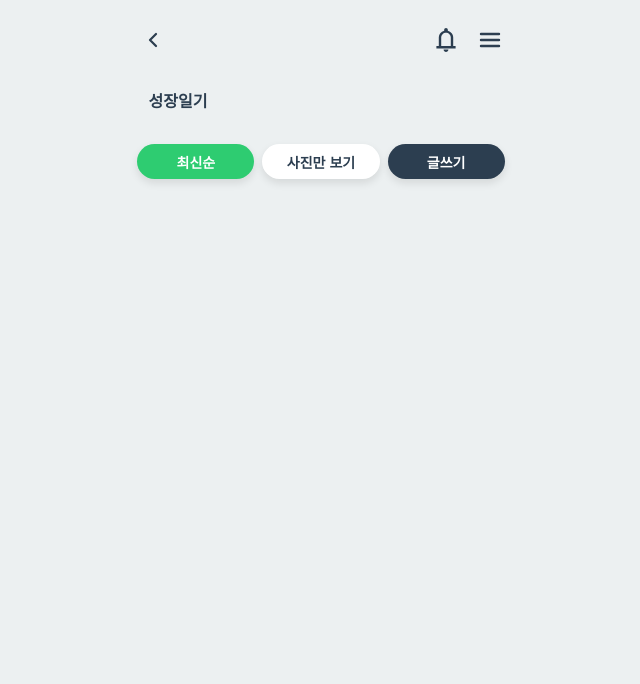
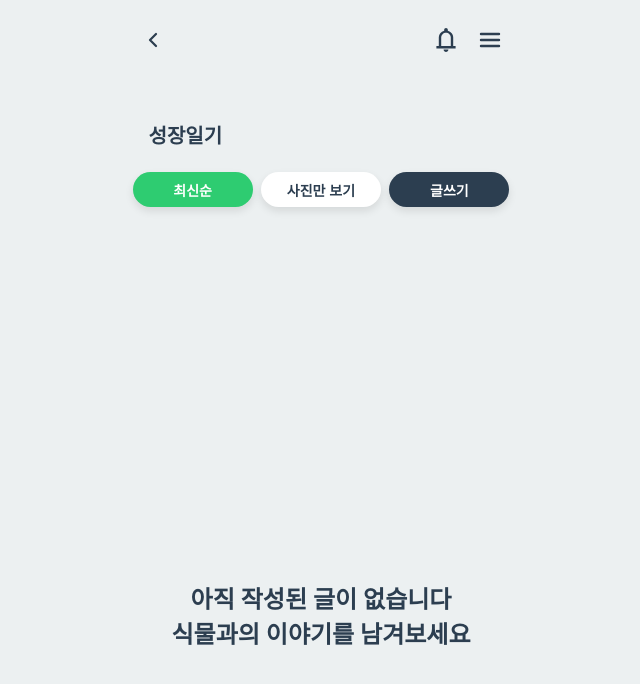
Before and after one commit to PRMS-HIFIVE/LittleGarden, a React (Vite) app in the folder frontend/: page /diary in a window 1280 px wide. Shown: the top 684 px of the page, without its empty margins (319-959 px from the left). Built offline with nearby package versions, Linux system fonts and the light colour scheme; no server answers.

Commit message:
usePostFilter에 photo이미지 관련 추가, 성장일기 글없음 추가, 헤더부분 스크롤시 어색한 부분 수정

```diff
--- a/frontend/src/hooks/usePostFilter.ts
+++ b/frontend/src/hooks/usePostFilter.ts
@@ -28,6 +28,7 @@ export const usePostFilter = (stateType: 1 | 2) => {
   console.log("필터 로그인 유저ID:", userId, "isInitialized:", isInitialized);
 
   const [isMyPostFiltered, setIsMyPostFiltered] = useState(false);
+  const [isPhotoFiltered, setIsPhotoFiltered] = useState(false);
     if (!isInitialized) {
     return {
       init: async () => {},
@@ -68,5 +69,17 @@ export const usePostFilter = (stateType: 1 | 2) => {
     }
   };
 
-  return { init, filterLatest, filterMyPosts };
+  // 사진만 출력
+  const filterPhotoPosts = () => {
+    if (isPhotoFiltered) {
+      setFilteredPosts(allPosts);
+      setIsPhotoFiltered(false);
+    } else {
+      const photoOnly = allPosts.filter((post) => !!post.img)
+        setFilteredPosts(photoOnly);
+        setIsPhotoFiltered(false);
+    }
+  }
+
+  return { init, filterLatest, filterMyPosts, filterPhotoPosts };
 };
--- a/frontend/src/pages/Community/Community.styles.ts
+++ b/frontend/src/pages/Community/Community.styles.ts
@@ -36,3 +36,9 @@ export const ScrollableCardList = styled(CardListContainer)`
     display: none;
   }
 `;
+
+export const ContentWrapper = styled.div`
+  position: relative;
+  top: 120px;
+  height: 100%;
+`;
--- a/frontend/src/pages/Community/Community.tsx
+++ b/frontend/src/pages/Community/Community.tsx
@@ -24,8 +24,8 @@ const Community = () => {
   return (
     <>
       <S.Container>
+          <S.ContentWrapper>
               <MainpageHeader />
-
               <S.Title>커뮤니티</S.Title>
               <S.ButtonWrapper>
                 <Button
@@ -58,6 +58,8 @@ const Community = () => {
             <S.ScrollableCardList>
             <CommunityList />
             </S.ScrollableCardList>
+          </S.ContentWrapper>
+
 
       </S.Container>
     </>
--- a/frontend/src/pages/Diary/Diary.styles.ts
+++ b/frontend/src/pages/Diary/Diary.styles.ts
@@ -1,6 +1,8 @@
 import styled from "styled-components";
 import { backgroundColors } from "@/styles/paletteMapping";
+import { CardListContainer } from "@/common/Card/CardList/CardList.styles";
 
+/*
 export const Container = styled.div`
   display: block;
   min-height: 100vh;
@@ -8,7 +10,17 @@ export const Container = styled.div`
   margin: 0 auto;
   background-color: ${backgroundColors.primary};
 `;
+*/
+export const Container = styled.div`
+  display: flex;
+  flex-direction: column;
+  height: 100vh;
+  max-width: 393px;
+  margin: 0 auto;
+  background-color: ${backgroundColors.primary};
+`;
 
+/*
 export const Title = styled.p`
   position: fixed;
   top: 4rem;
@@ -16,6 +28,13 @@ export const Title = styled.p`
   margin: 1.5rem;
   font-weight: 600;
 `;
+*/
+export const Title = styled.span`
+  margin: 100px 1.5rem 0;
+  font-weight: 600;
+  font-size: 1.25rem;
+`;
+/*
 export const ButtonWrapper = styled.div`
   position: fixed;
   top: 9rem;
@@ -26,3 +45,39 @@ export const ButtonWrapper = styled.div`
   justify-content: center;
   gap: 0.5rem
 `
+*/
+export const ButtonWrapper = styled.div`
+  padding: 0.5rem;
+  margin-top: 15px;
+  display: flex;
+  flex-direction: row;
+  justify-content: center;
+  gap: 0.5rem;
+`;
+export const ScrollableCardList = styled(CardListContainer)`
+  flex: 1;
+  overflow-y: auto;
+  padding: 1rem;
+  box-sizing: border-box;
+
+  &::-webkit-scrollbar {
+    display: none;
+  }
+`;
+export const ContentWrapper = styled.div`
+  position: relative;
+  top: 120px;
+  height: 100%;
+`;
+
+export const textContainer = styled.div`
+  height: 100%;
+  display: flex;
+  justify-content: center;
+  align-items: center;
+  text-align: center;
+`;
+
+export const noDataText = styled.strong`
+  font-size: 1.5rem;
+`;
--- a/frontend/src/pages/Diary/Diary.tsx
+++ b/frontend/src/pages/Diary/Diary.tsx
@@ -2,35 +2,44 @@ import * as S from "./Diary.styles";
 import { useNavigate, Outlet } from "react-router-dom";
 import Button from "@/components/UI/Button/Button";
 import MainpageHeader from "@/common/Header/HeaderVariants/MainpageHeader";
+import { usePostFilter } from "@/hooks/usePostFilter";
+import { useEffect } from "react";
 
 
 const Diary = () => {
     const navigate = useNavigate();
 
-    const handleLatest = () => {
-        navigate('/diary/latest')
-    }
-    const handlePhotoOnly = () => {
-        navigate('/diary/photo')
-    }
+    const { init, filterLatest, filterPhotoPosts } = usePostFilter(1);
+
+    useEffect(() => {
+        init();
+    }, [])
+
+    // const handleLatest = () => {
+    //     navigate('/diary/latest')
+    // }
+    // const handlePhotoOnly = () => {
+    //     navigate('/diary/photo')
+    // }
     const handleWritePost = () => {
         navigate('/diary/write')
     }
     return (
         <>
             <S.Container>
+                <S.ContentWrapper>
                     <MainpageHeader />
                     <S.Title>성장일기</S.Title>
                     <S.ButtonWrapper>
                         <Button
                             variant="diaryMenu"
-                        onClick={handleLatest}
+                            onClick={filterLatest}
                             width="50%"
                         > 최신순
                         </Button>
                         <Button
                             variant="diaryMenu"
-                        onClick={handlePhotoOnly}
+                            onClick={filterPhotoPosts}
                             width="50%"
                             color="white"
                         > 사진만 보기
@@ -43,7 +52,16 @@ const Diary = () => {
                         > 글쓰기
                         </Button>
                     </S.ButtonWrapper>
+                    <S.textContainer>
+                        <S.noDataText>
+                            아직 작성된 글이 없습니다<br/>
+                            식물과의 이야기를 남겨보세요
+                        </S.noDataText>
                         <Outlet></Outlet>
+                    </S.textContainer>
+
+                </S.ContentWrapper>
+
             </S.Container>
         </>
     )
--- a/frontend/src/pages/Diary/DiaryList/DiaryList.tsx
+++ b/frontend/src/pages/Diary/DiaryList/DiaryList.tsx
@@ -1,6 +1,8 @@
-import * as diaryAPI from "@/apis/diary.api"
-import { useEffect, useState } from "react";
+//import * as diaryAPI from "@/apis/diary.api"
+//import { useEffect, useState } from "react";
+import { useAuthStore } from '@/store/authStore';
 import CardList from './../../../common/Card/CardList/CardList';
+import { usePostStore } from "@/store/postStore";
 
 export interface DiaryData {
     userId: number;
@@ -15,57 +17,73 @@ export interface DiaryData {
 
 // 작성 게시글
 const DiaryList = () => {
-    const [diaries, setDiaries] = useState<DiaryData[]>([]);
-    const [loading, setLoading] = useState(true);
-    const [error, setError] = useState<string | null>(null);
+    // const [diaries, setDiaries] = useState<DiaryData[]>([]);
+    // const [loading, setLoading] = useState(true);
+    // const [error, setError] = useState<string | null>(null);
+
+    const {filteredPosts} = usePostStore();
+    const userId = useAuthStore((s) => s.userId);
+    const myPosts = filteredPosts.filter(post => post.user_id === userId);
+
+    // useEffect( () => {
+    //     const fetchDiaries = async () => {
+    //         setLoading(true);
+    //         setError(null);
+    //         try {
+    //             const userId = Number(localStorage.getItem("userId"));
+    //             const data: DiaryData[] = await diaryAPI.getDiary(userId); // diary.api 쪽에서는 전체 다 받아오고, 아래에서 필터링
+
+    //             // userId로 필터링
+    //             const filtered = data.filter(diary => diary.userId === userId);
+
+    //             // 기본적으로 정렬상태
+    //             const sorted = filtered.sort((a: DiaryData, b: DiaryData) => new Date(b.createdAt).getTime() - new Date(a.createdAt).getTime());
+    //             setDiaries(sorted);
+
+    //         } catch (error : unknown) {
+    //             if (error instanceof Error) {
+    //                 setError(error.message || "목록을 불러오는데 실패했습니다");
+    //             }
+    //         } finally {
+    //             setLoading(false);
+    //         }
+    //     }
+    //     fetchDiaries();
+    // }, [])
+
+    // if (loading) return <div>불러오는 중</div>
+    //if (error) return <div>{error}</div>
+
+    if (!filteredPosts) return <div>불러오는 중</div>;
 
 
-    useEffect( () => {
-        const fetchDiaries = async () => {
-            setLoading(true);
-            setError(null);
-            try {
-                const userId = Number(localStorage.getItem("userId"));
-                const data: DiaryData[] = await diaryAPI.getDiary(userId); // diary.api 쪽에서는 전체 다 받아오고, 아래에서 필터링
+    // const cards = diaries.map(diary => ({
+    //     userId: diary.userId,
+    //     postId: diary.postId,
+    //     title: diary.title,
+    //     content: diary.content,
+    //     date: new Date(diary.createdAt).toLocaleDateString(),
+    //     image: diary.image,
+    //     tag: diary.plantTag,
+    //     profileImage: diary.profileImage,
+    // }))
 
-                // userId로 필터링
-                const filtered = data.filter(diary => diary.userId === userId);
-
-                // 기본적으로 정렬상태
-                const sorted = filtered.sort((a: DiaryData, b: DiaryData) => new Date(b.createdAt).getTime() - new Date(a.createdAt).getTime());
-                setDiaries(sorted);
-
-            } catch (error : unknown) {
-                if (error instanceof Error) {
-                    setError(error.message || "목록을 불러오는데 실패했습니다");
-                }
-            } finally {
-                setLoading(false);
-            }
-        }
-        fetchDiaries();
-    }, [])
-
-    if (loading) return <div>불러오는 중</div>
-    if (error) return <div>{error}</div>
-
-
-    const cards = diaries.map(diary => ({
-        userId: diary.userId,
-        postId: diary.postId,
-        title: diary.title,
-        content: diary.content,
-        date: new Date(diary.createdAt).toLocaleDateString(),
-        image: diary.image,
-        tag: diary.plantTag,
-        profileImage: diary.profileImage,
-    }))
+    const cards = myPosts.map(post => ({
+        postId: post.id,
+        title: post.title,
+        content: post.content,
+        date: new Date(post.created_at).toLocaleDateString(),
+        image: post.img,
+        tag: Array.isArray(post.plantTag) ? post.plantTag : post.plantTag ? [post.plantTag] : [],
+        profileImage: post.profileImage,
+        navigatePath: "/diary",
+    }));
 
     return (
         <>
             {cards.length === 0
                 ? <div>아직 작성된 글이 없습니다. 다른 사람들과 이야기를 나눠보세요</div>
-                : <CardList cards={cards} />
+                : <CardList cards={cards} navigatePath="/diary" /> //<CardList cards={cards} />
             }
         </>
     )
```
Lines whose indentation alone changed are shown as unchanged.
